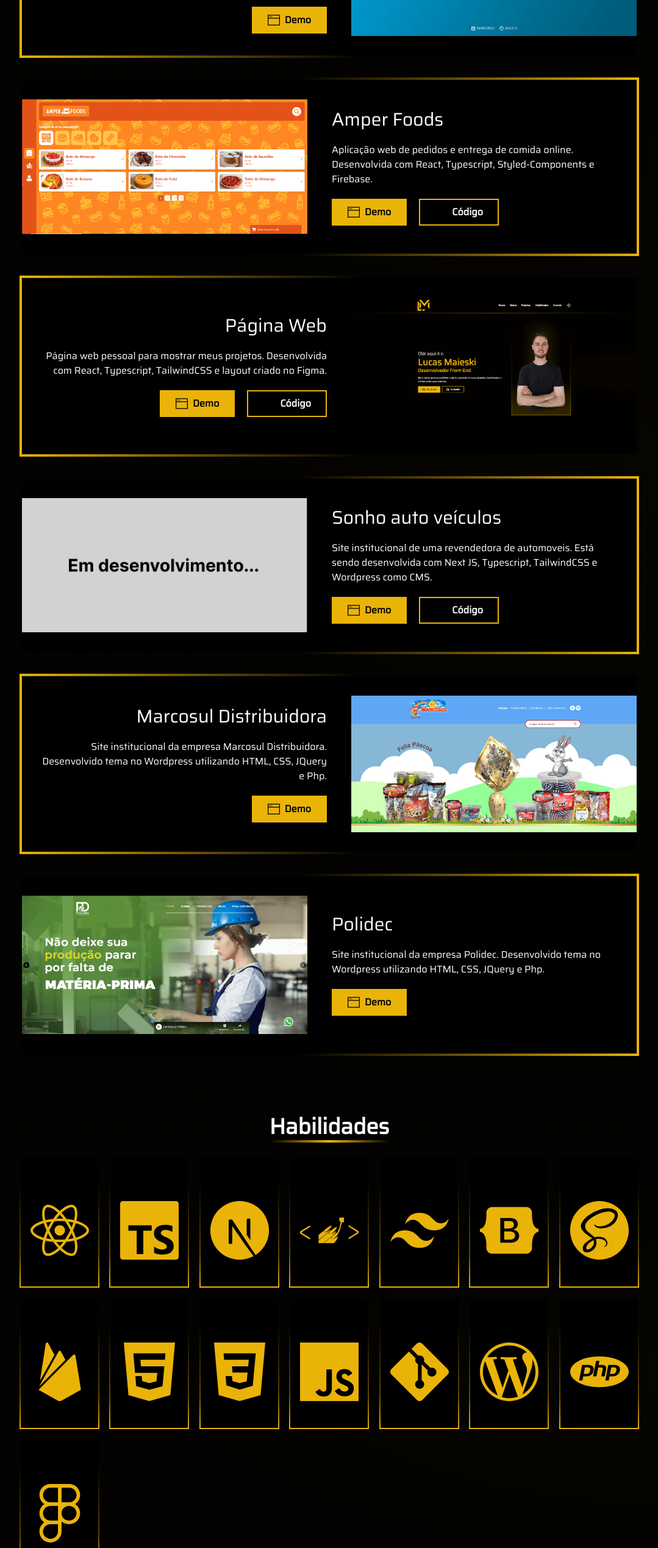
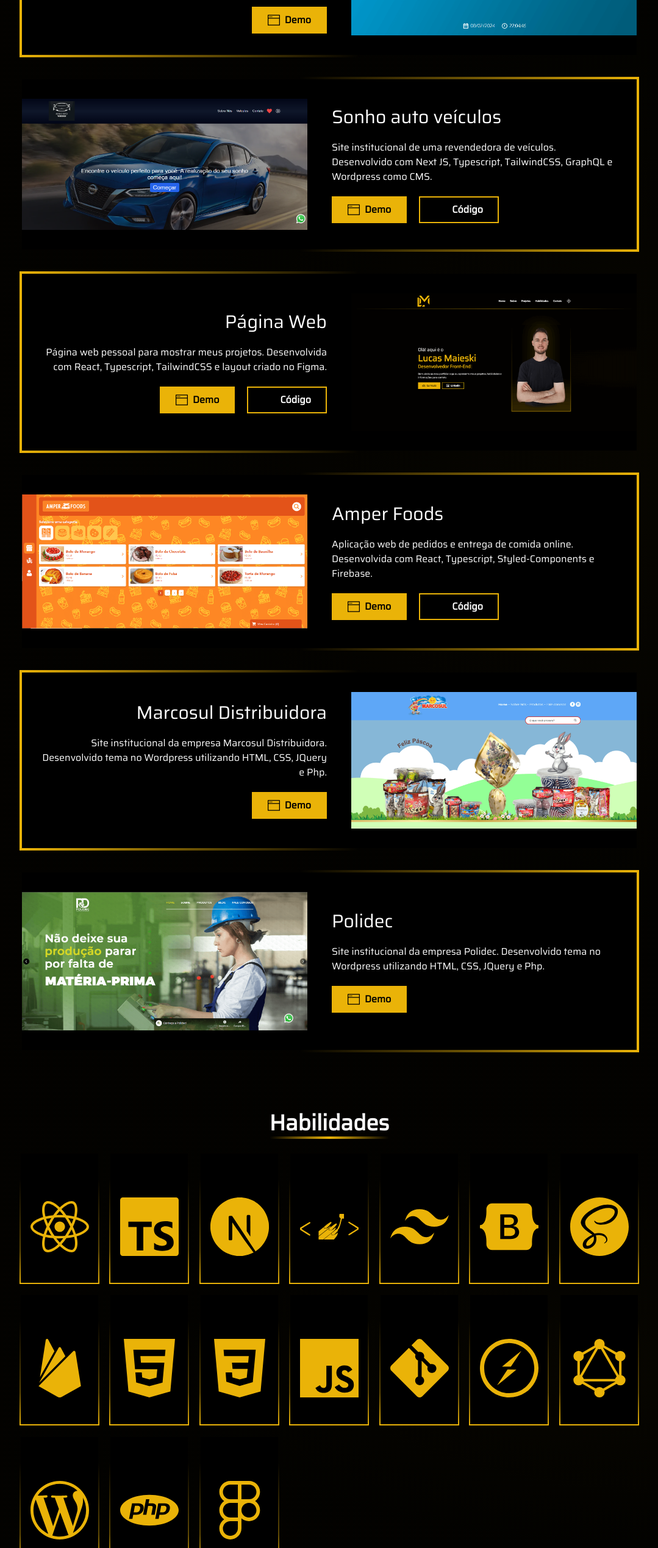
Before and after one commit to lucasgmaieski/Portfolio, a React (Vite) app: page / in a window 1280 px wide. Shown: the part 1688-4227 px from the top of the page at 61% size, without its empty margins (100-1179 px from the left). Built offline with nearby package versions, Linux system fonts and the light colour scheme; no server answers; some icons are missing.

Commit message:
feat: reorganizado lista de projeto e skills

```diff
--- a/src/components/Projects.tsx
+++ b/src/components/Projects.tsx
@@ -28,14 +28,14 @@ export const Projects = () => {
                     <div className="group bg-gradient-to-t from-themecolor from-0% via-themecolor/50 via-25% to-themecolor/0 to-55%  sm:bg-gradient-to-l" data-aos="fade-left" data-aos-duration="1000">
                         <div className="flex items-center m-1 p-8 sm:pl-0 gap-10 bg-primarylight dark:bg-primarydark flex-col sm:flex-row max-[400px]:p-4">
                             <div className="max-w-full sm:w-[50%] group-hover:drop-shadow-mytheme group-hover:scale-105 transition duration-500">
-                                <img src="/assets/amper-foods-preview.png" alt="Preview projeto Amper Foods" />
+                                <img src="/assets/sonho-auto-veiculos-preview.png" alt="Preview projeto Amper Foods" />
                             </div>
                             <div className="max-w-full text-center sm:text-left sm:w-[50%] h-full flex flex-col justify-between">
-                                <h3 className="text-3xl">Amper Foods</h3>
-                                <p className="my-5">Aplicação web de pedidos e entrega de comida online. Desenvolvida com React, Typescript, Styled-Components e Firebase.</p>
+                                <h3 className="text-3xl">Sonho auto veículos</h3>
+                                <p className="my-5">Site institucional de uma revendedora de veículos. Desenvolvido com Next JS, Typescript, TailwindCSS, GraphQL e Wordpress como CMS.</p>
                                 <div className="flex justify-center gap-2 sm:gap-5 sm:justify-start">
-                                    <Button id="demo" url="https://amper-foods.vercel.app/" colored={true} text="Demo"><BsWindowFullscreen className="text-xl"/></Button>
-                                    <Button id="codigo" url="https://github.com/lucasgmaieski/AmperFoods" colored={false} text="Código"><PiGithubLogoBold className="text-xl"/></Button>
+                                    <Button id="demo" url="/" colored={true} text="Demo"><BsWindowFullscreen className="text-xl"/></Button>
+                                    <Button id="codigo" url="https://github.com/lucasgmaieski/sonho-auto-veiculos" colored={false} text="Código"><PiGithubLogoBold className="text-xl"/></Button>
                                 </div>
                             </div>
                         </div>
@@ -58,14 +58,14 @@ export const Projects = () => {
                     <div className="group bg-gradient-to-t from-themecolor from-0% via-themecolor/50 via-25% to-themecolor/0 to-55%  sm:bg-gradient-to-l" data-aos="fade-left" data-aos-duration="1000">
                         <div className="flex items-center m-1 p-8 sm:pl-0 gap-10 bg-primarylight dark:bg-primarydark flex-col sm:flex-row max-[400px]:p-4">
                             <div className="max-w-full sm:w-[50%] group-hover:drop-shadow-mytheme group-hover:scale-105 transition duration-500">
-                                <img src="/assets/sayIt-preview.png" alt="Preview projeto Amper Foods" />
+                                <img src="/assets/amper-foods-preview.png" alt="Preview projeto Amper Foods" />
                             </div>
                             <div className="max-w-full text-center sm:text-left sm:w-[50%] h-full flex flex-col justify-between">
-                                <h3 className="text-3xl">Sonho auto veículos</h3>
-                                <p className="my-5">Site institucional de uma revendedora de automoveis. Está sendo desenvolvida com Next JS, Typescript, TailwindCSS e Wordpress como CMS.</p>
+                                <h3 className="text-3xl">Amper Foods</h3>
+                                <p className="my-5">Aplicação web de pedidos e entrega de comida online. Desenvolvida com React, Typescript, Styled-Components e Firebase.</p>
                                 <div className="flex justify-center gap-2 sm:gap-5 sm:justify-start">
-                                    <Button id="demo" url="/" colored={true} text="Demo"><BsWindowFullscreen className="text-xl"/></Button>
-                                    <Button id="codigo" url="https://github.com/lucasgmaieski/sonho-auto-veiculos" colored={false} text="Código"><PiGithubLogoBold className="text-xl"/></Button>
+                                    <Button id="demo" url="https://amper-foods.vercel.app/" colored={true} text="Demo"><BsWindowFullscreen className="text-xl"/></Button>
+                                    <Button id="codigo" url="https://github.com/lucasgmaieski/AmperFoods" colored={false} text="Código"><PiGithubLogoBold className="text-xl"/></Button>
                                 </div>
                             </div>
                         </div>
--- a/src/components/Skills.tsx
+++ b/src/components/Skills.tsx
@@ -1,5 +1,5 @@
 import { ListSkills } from "../data/ListSkills";
-import { SiJavascript, SiTailwindcss, SiTypescript, SiNextdotjs, SiStyledcomponents, SiBootstrap, SiSass, SiHtml5, SiCss3, SiFirebase, SiGit, SiWordpress, SiPhp, SiFigma } from "react-icons/si"
+import { SiJavascript, SiTailwindcss, SiTypescript, SiNextdotjs, SiStyledcomponents, SiBootstrap, SiSass, SiHtml5, SiCss3, SiFirebase, SiGit, SiWordpress, SiPhp, SiFigma, SiGraphql, SiSocketdotio } from "react-icons/si"
 import { FaReact } from "react-icons/fa"
 import { PiListChecksBold } from "react-icons/pi";
 
@@ -37,6 +37,10 @@ export const Skills = () => {
               return <SiPhp className="text-themecolor text-8xl sm:text-6xl md:text-7xl lg:text-8xl -mb-6 group-hover:-translate-y-6 duration-700 transition max-[450px]:group-hover:-translate-y-5 max-[550px]:text-7xl max-[450px]:text-8xl max-[400px]:text-7xl max-[320px]:text-6xl"/>;
             case 'SiFigma':
               return <SiFigma className="text-themecolor text-8xl sm:text-6xl md:text-7xl lg:text-8xl -mb-6 group-hover:-translate-y-6 duration-700 transition max-[450px]:group-hover:-translate-y-5 max-[550px]:text-7xl max-[450px]:text-8xl max-[400px]:text-7xl max-[320px]:text-6xl"/>;
+            case 'SiGraphql':
+              return <SiGraphql className="text-themecolor text-8xl sm:text-6xl md:text-7xl lg:text-8xl -mb-6 group-hover:-translate-y-6 duration-700 transition max-[450px]:group-hover:-translate-y-5 max-[550px]:text-7xl max-[450px]:text-8xl max-[400px]:text-7xl max-[320px]:text-6xl"/>;
+            case 'SiSocketdotio':
+              return <SiSocketdotio className="text-themecolor text-8xl sm:text-6xl md:text-7xl lg:text-8xl -mb-6 group-hover:-translate-y-6 duration-700 transition max-[450px]:group-hover:-translate-y-5 max-[550px]:text-7xl max-[450px]:text-8xl max-[400px]:text-7xl max-[320px]:text-6xl"/>;
             default:
               return null;
           }
--- a/src/data/ListSkills.ts
+++ b/src/data/ListSkills.ts
@@ -48,6 +48,14 @@ export const ListSkills = [
         icon: 'SiGit'
     },
     {
+        name: 'WebSocket',
+        icon: 'SiSocketdotio'
+    },
+    {
+        name: 'Graphql',
+        icon: 'SiGraphql'
+    },
+    {
         name: 'WordPress',
         icon: 'SiWordpress'
     },
```
Also changed, not shown: public/assets/sonho-auto-veiculos-preview.png (added), public/assets/votacao-camara-preview.png.
